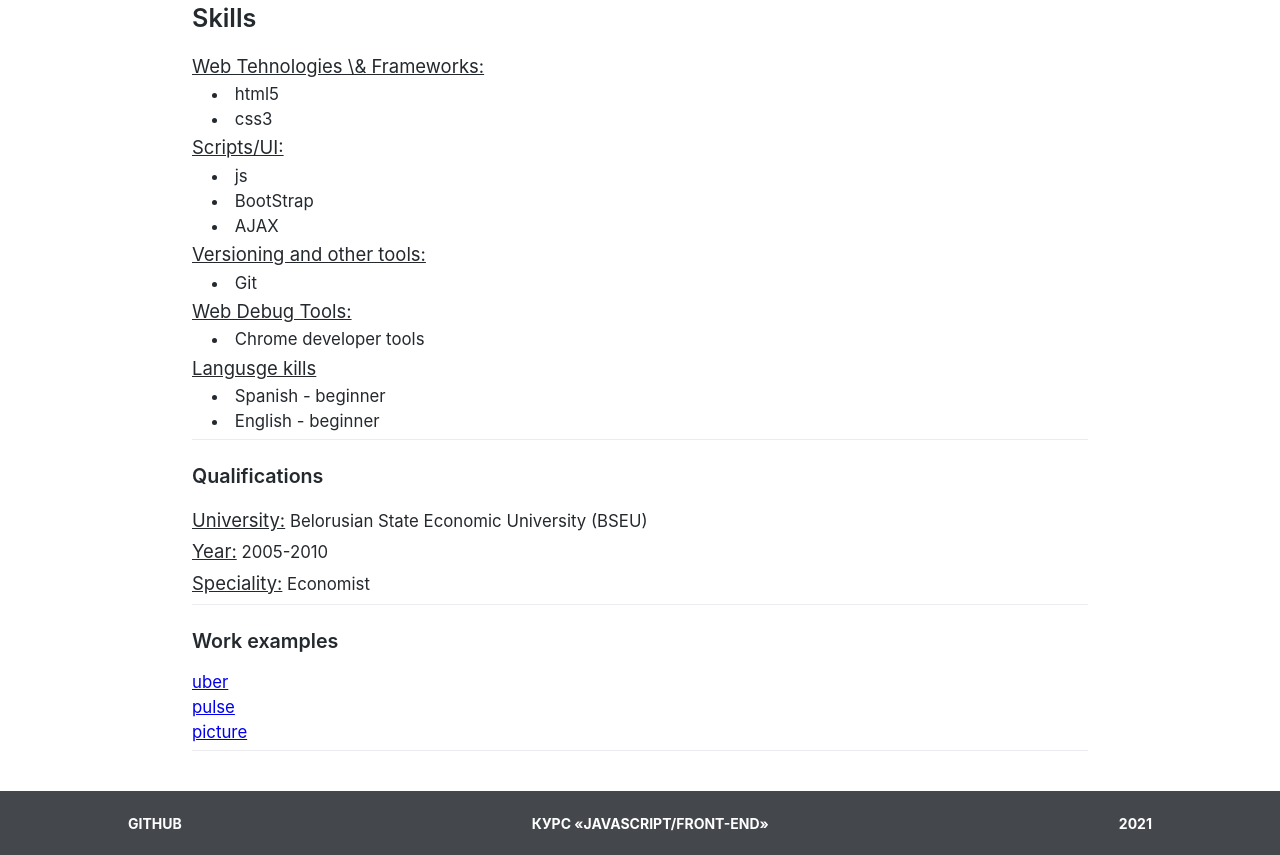
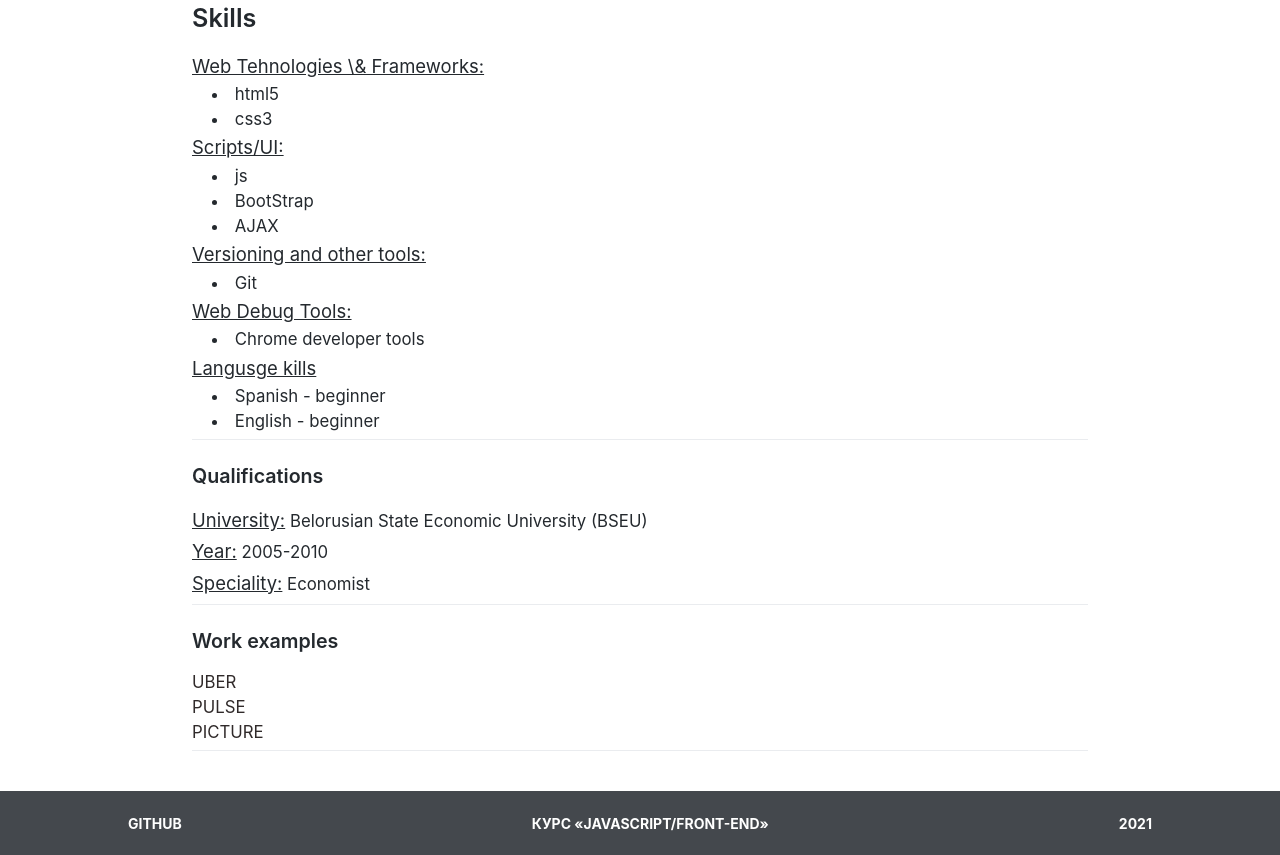
Before and after one commit to jatak307/rsschool-cv, a plain HTML site: page index.html in a window 1280 px wide. Shown: the part 294-1149 px from the top of the page. Drawn offline with Linux system fonts and the light colour scheme.

Commit message:
refactor: change the design of the work-examples section

```diff
--- a/index.html
+++ b/index.html
@@ -76,7 +76,7 @@
 
     <section class="work-examples">
       <h3>Work examples</h3>
-      <ul class="list">
+      <ul class="list ex-list">
         <li><a href="https://jatak307.github.io/uber/src/">uber</a></li>
         <li><a href="https://jatak307.github.io/pulse/src/">pulse</a></li>
         <li><a href="https://jatak307.github.io/picture/src/">picture</a></li>
--- a/style.css
+++ b/style.css
@@ -78,6 +78,25 @@ header {
   margin-left: 20px;
 }
 
+.ex-list {
+  text-transform: uppercase;
+}
+
+.ex-list li {
+  position: relative;
+}
+
+.ex-list a {
+  text-decoration: none;
+  color: rgb(48, 42, 42);
+}
+
+.ex-list a:hover {
+  position: relative;
+  color: firebrick;
+  padding-left: 15px;
+}
+
 .bold-text {
   font-size: 1.1em;
   text-decoration: underline;
```
